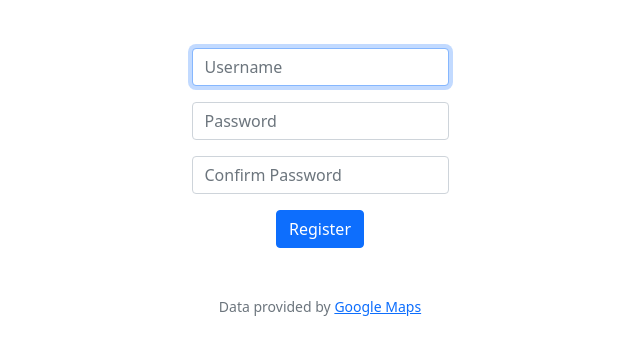
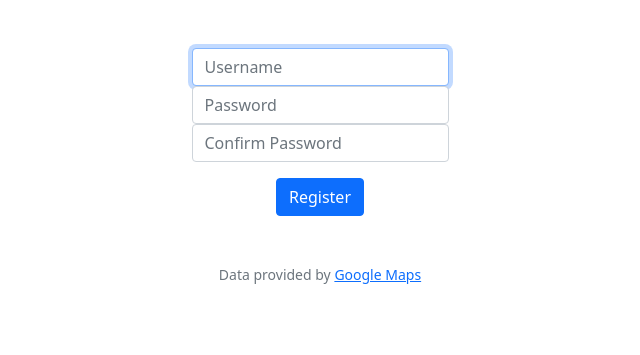
Before and after one commit to Gavin-Barham/cs50x-fp, a Flask app: page /register in a window 1280 px wide. Shown: the part 76-431 px from the top of the page, without its empty margins (320-960 px from the left). Run offline with Flask 2, Linux system fonts and the light colour scheme; some libraries are stand-ins or nearby versions.

Commit message:
Finalize register.html

```diff
--- a/final_project/templates/register.html
+++ b/final_project/templates/register.html
@@ -8,11 +8,7 @@
     <form action="/register" method="post">
         <div class="mb-3">
             <input autocomplete="off" autofocus class="form-control mx-auto w-auto" id="create_username" name="username" placeholder="Username" type="text">
-        </div>
-        <div class="mb-3">
             <input class="form-control mx-auto w-auto" id="create_password" name="password" placeholder="Password" type="password">
-        </div>
-        <div class="mb-3">
             <input class="form-control mx-auto w-auto" id="confirmation" name="confirmation" placeholder="Confirm Password" type="password">
         </div>
         <button class="btn btn-primary" type="submit">Register</button>
```
